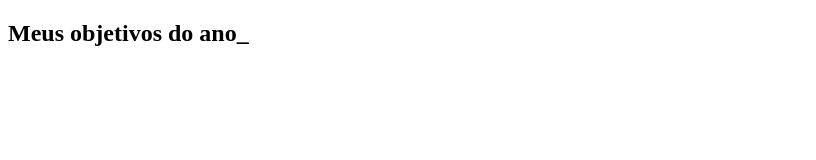
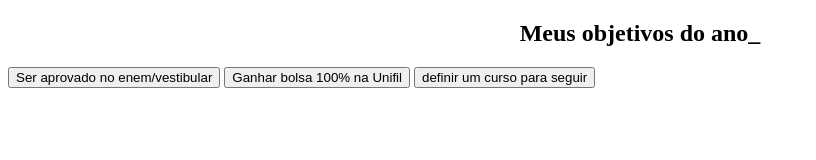
Before and after one commit to alanacardozo/terceiro-nilo, a plain HTML site: page index.html in a window 1280 px wide. Shown: the whole page, without its empty margins (0-816 px from the left). Drawn offline with Linux system fonts and the light colour scheme.

Commit message:
Add files via upload

```diff
--- a/index.html
+++ b/index.html
@@ -9,7 +9,12 @@
 
 <body>
     <section class="conteudo-pricipal">
-        <h2 class= "titulo-pricipal"> Meus objetivos do ano_</h2>
+        <h1 class= "titulo-pricipal"> Meus objetivos do ano_</h1>
+        <div class="botoes">
+        <button class="botao">Ser aprovado no enem/vestibular</button>
+        <button class="botao">Ganhar bolsa 100% na Unifil</button>
+        <button class="botao">definir um curso para seguir</button>
+    </div>
     </section>
 
 </body>
--- a/style.css
+++ b/style.css
@@ -0,0 +1,4 @@
+h1{
+
+    text-align: center;
+}
```
